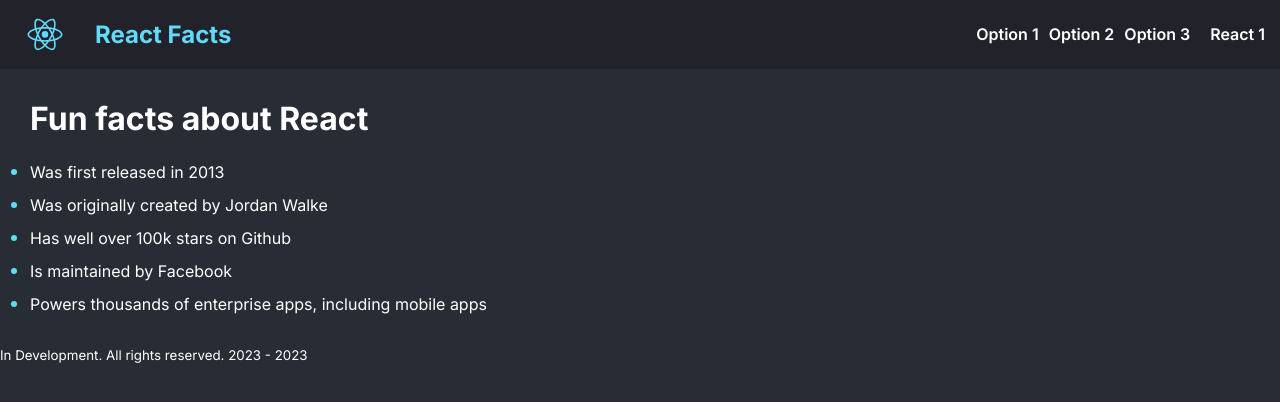
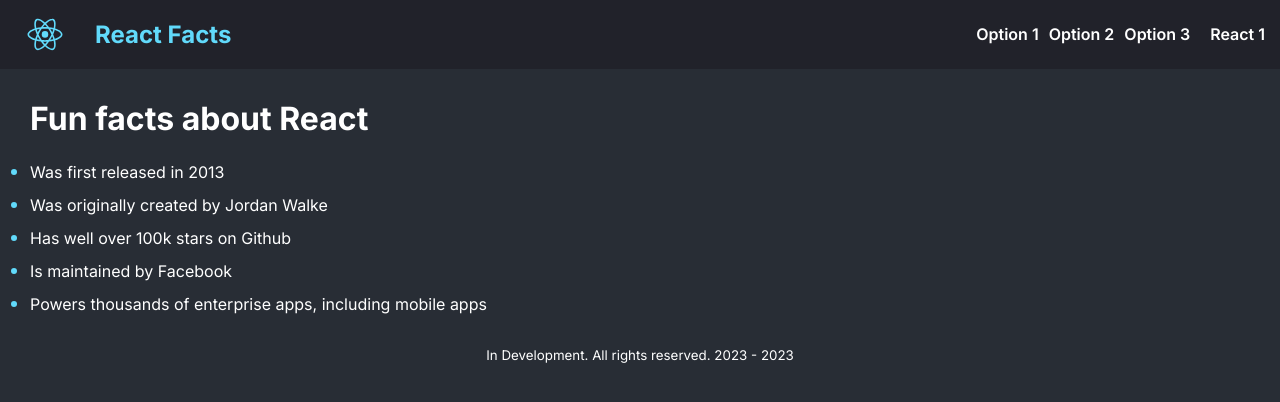
Before and after one commit to lauro-ss/Practices_React, a React (Create React App) app in the folder part_1/: page / in a window 1280 px wide. Shown: the top 402 px of the page. Built offline with nearby package versions, Linux system fonts and the light colour scheme.

Commit message:
Footer style

```diff
--- a/part_1/src/funFacts/Footer.js
+++ b/part_1/src/funFacts/Footer.js
@@ -1,3 +1,5 @@
+import "../funFactsCss/Footer.css"
+
 function Footer(prop) {
     return (
         <footer>
--- /dev/null
+++ b/part_1/src/funFactsCss/Footer.css
@@ -0,0 +1,3 @@
+footer {
+    text-align: center;
+}
```
